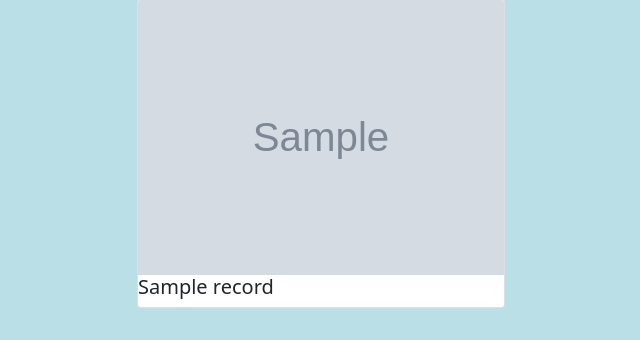
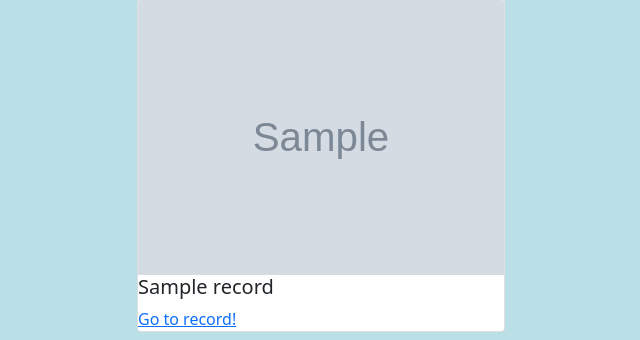
Before and after one commit to joelpaula/IWGD-Projeto, a Django app: template music_website/home/templates/artist.html in a window 1280 px wide. Shown: the part 1095-1435 px from the top of the page, without its empty margins (135-775 px from the left). Before the commit the page ends 1403 px from the top, so only its background shows below. Run offline with Django 3.2, Linux system fonts and the light colour scheme; the template is opened without the code that fills it: most values are stand-ins (such as "Sample title", 1, 10 or a date in 2020); grey boxes marked "Sample" are stand-in pictures; some libraries are stand-ins or nearby versions.

Commit message:
Link to Record_Catarina

```diff
--- a/music_website/home/templates/artist.html
+++ b/music_website/home/templates/artist.html
@@ -67,6 +67,7 @@
     <div class="card col-6 mb-2">
         <img src="{{ record.cover_url }}" class="card-img-top" alt="{{ record.title }} cover image">
         <h5 class="card-title">{{ record.title }}</h5>
+        <a href="/record/{{record.id}}">Go to record!</a>
     </div>
     {% endfor %}
 </div>
```
